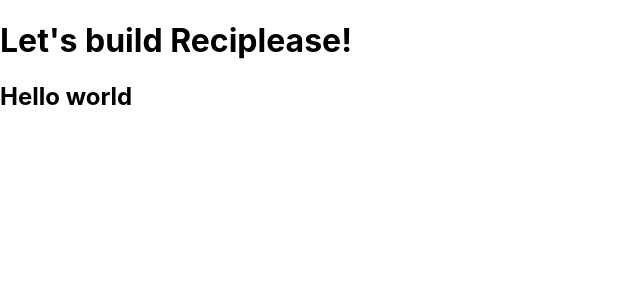
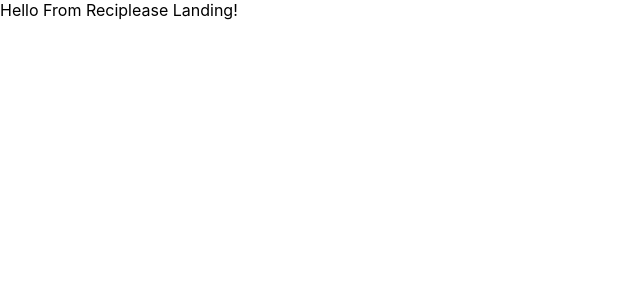
Before and after one commit to Reciplease-App/frontend, a React (Create React App) app: page / in a window 1280 px wide. Shown: the top 300 px of the page, without its empty margins (0-640 px from the left). Built offline with nearby package versions, Linux system fonts and the light colour scheme.

Commit message:
set up routing for Login page and landing page. This was done to ensure that login and landing are not rendering at the same time

```diff
--- a/src/App.js
+++ b/src/App.js
@@ -1,8 +1,15 @@
+import { Route, Switch } from 'react-router-dom'
+
+import Login from './components/LogIn'
+import Landing from './components/Landing'
+
 function App() {
   return (
     <div className="App">
-      <h1>Let's build Reciplease!</h1>
-      <h2>Hello world</h2>
+      <Switch>
+        <Route path='/login' component={Login} />
+        <Route exact path='/' component={Landing} />
+      </Switch>
     </div>
   );
 }
--- a/src/components/Landing.jsx
+++ b/src/components/Landing.jsx
@@ -0,0 +1,11 @@
+import React from 'react'
+
+function Landing() {
+    return (
+        <div>
+            Hello From Reciplease Landing!
+        </div>
+    )
+}
+
+export default Landing
--- a/src/components/LogIn.jsx
+++ b/src/components/LogIn.jsx
@@ -0,0 +1,11 @@
+import React from 'react'
+
+function LogIn() {
+    return (
+        <div>
+            Hello From the Login component
+        </div>
+    )
+}
+
+export default LogIn
```
